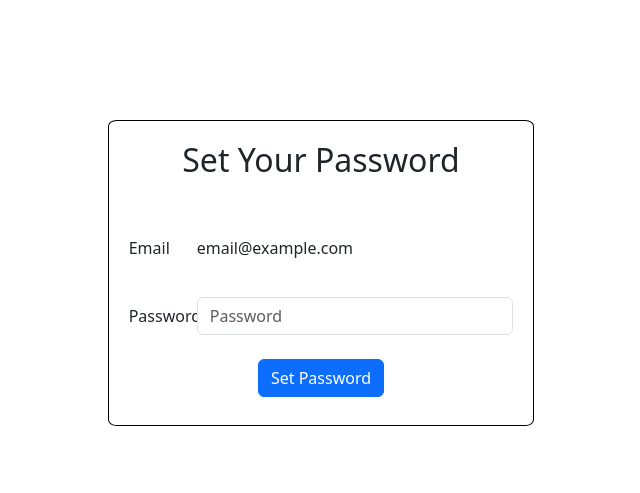
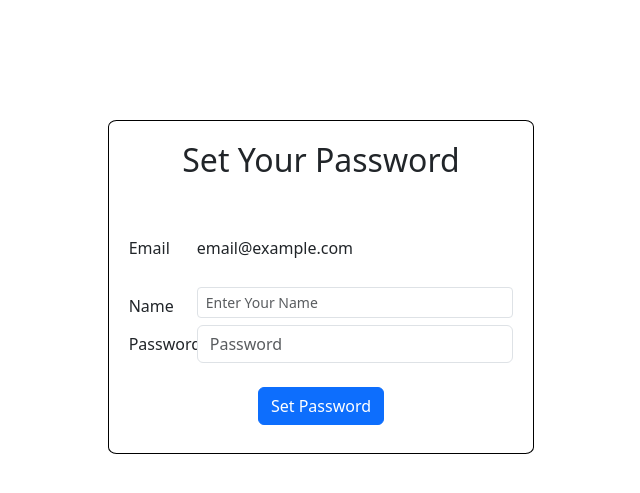
Before and after one commit to KaranJoshi101/wevote, a Flask app: a page that uses templates/register3.html in a window 1280 px wide. Shown: the top 493 px of the page, without its empty margins (319-959 px from the left). Run offline with Flask 3, Linux system fonts and the light colour scheme.

Commit message:
add name to register3

```diff
--- a/templates/register3.html
+++ b/templates/register3.html
@@ -19,7 +19,14 @@
             </div>
           </div>
 
-          <div class="form-group row" style="margin-top: 30px;">
+          <div class="form-group row" style="margin-top: 20px;">
+            <label for="inputtext" class="col-sm-2 col-form-label">Name</label>
+            <div class="col-sm-10">
+              <input class="form-control form-control-sm" type="text" placeholder="Enter Your Name" aria-label=".form-control-sm example" name="name">
+            </div>
+          </div>
+
+          <div class="form-group row" style="margin-top: 0px;">
             <label for="inputPassword" class="col-sm-2 col-form-label">Password</label>
             <div class="col-sm-10">
               <input type="password" class="form-control" id="inputPassword" name="pass" placeholder="Password">
```
